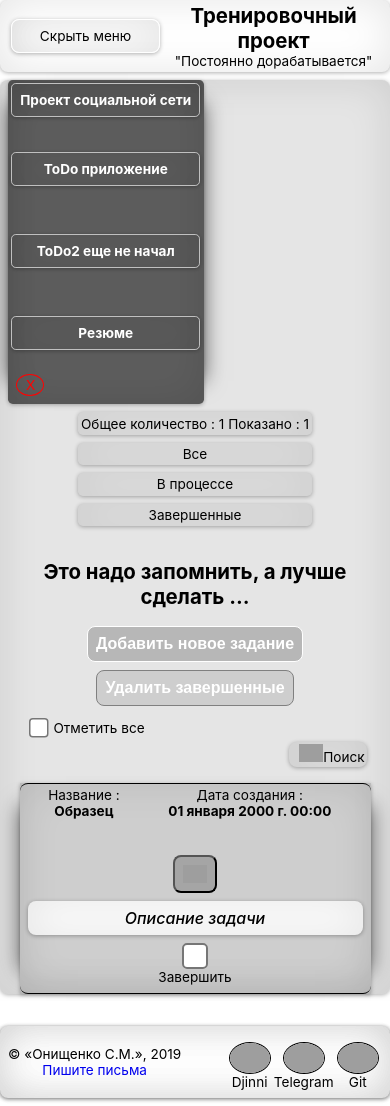
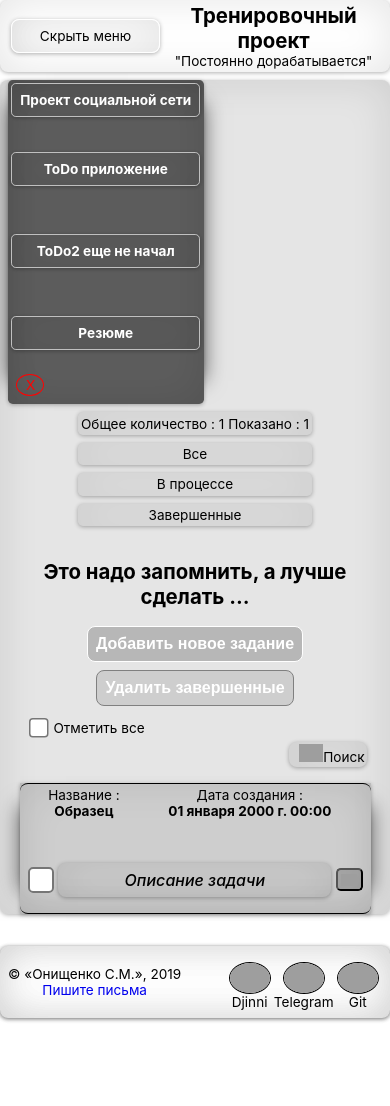
Before and after one commit to Sphinx7777/Test, a React (Create React App) app: page / in a window 390 px wide. Shown: the top 1106 px of the page. After the commit the page ends 1026 px from the top, so only its background shows below. Built offline with nearby package versions, Linux system fonts and the light colour scheme; grey boxes are pictures that could not be loaded; what redux-localstorage-simple would draw is missing.

Commit message:
app to class

```diff
--- a/src/SideBar/SideBar.jsx
+++ b/src/SideBar/SideBar.jsx
@@ -10,7 +10,7 @@ export const SideBar = ({menuShowStatus,setToggleShowSideBar}) => {
 		<div className={!menuShowStatus ? s.sideBarWrapper : (s.sideBarWrapper + ' ' + s.disableShow)}>
 			<div className={s.sideBar}>
 				<a className={s.sideBarLink} target='_blank' rel='noopener noreferrer'
-					 href="#">
+					 href="https://sphinx7777.github.io/SocialNetvork">
 					Проект социальной сети
 				</a>
 				<NavLink className={s.sideBarLink} to="/">
--- a/src/ToDo/Task.jsx
+++ b/src/ToDo/Task.jsx
@@ -2,8 +2,6 @@ import React, {useState, useEffect} from 'react'
 import s from './ToDo.module.scss'
 import settings from '../images/settings.ico'
 import add from '../images/add.ico'
-
-
 
 
 export const Task = ({
@@ -36,10 +34,18 @@ export const Task = ({
 					<div key={t.id + i} className={s.taskWrapper}>
 						<div className={s.taskName}>
 							{!t.editStatus
-								? <div><span>Название : </span><span className={s.name}>{t.name}</span></div>
+								? <div>
+									<span>Название : </span>
+									<span className={s.name}
+												onDoubleClick={() => {
+													editTask(t.id, t.name, t.description)
+												}}>{t.name}
+								</span>
+							</div>
 								: <div>
 									<span
-										className={!error ? s.fieldEditMode : s.fieldEditMode + ' ' + s.error}>Min 1 && Max 25 symbols : </span>
+										className={!error ? s.fieldEditMode : s.fieldEditMode + ' ' + s.error}>Min 1 && Max 25 symbols :
+									</span>
 									<input className={!error ? s.editName : s.editName + ' ' + s.error}
 												 defaultValue={t.name}
 												 maxLength='25'
@@ -55,11 +61,14 @@ export const Task = ({
 													 } else if (event.key === 'Escape') {
 														 setError(false);
 														 toggleEditStatus(t.id, false);
-													 }}}/>
+													 }
+												 }}/>
 								</div>
 							}
 							<div><span>Дата создания : </span><span className={s.date}>{t.createDate}</span></div>
 						</div>
+
+
 						<div className={s.task}>
 							<div className={!t.status ? s.inputWrapper : s.inputWrapper + ' ' + s.changed}>
 								<input className={s.taskStatus}
@@ -72,10 +81,12 @@ export const Task = ({
 
 							</div>
 							{!t.editStatus
-								? <div
-									className={!t.status
-										? s.taskDescription
-										: s.taskDescription + ' ' + s.taskDescriptionOff}>
+								? <div onDoubleClick={() => {
+									editTask(t.id, t.name, t.description)
+								}}
+											 className={!t.status
+												 ? s.taskDescription
+												 : s.taskDescription + ' ' + s.taskDescriptionOff}>
 									{t.description ? t.description : 'Странно...что то да должно было быть...забыли написать наверное'}
 								</div>
 								: <div className={s.areaWrapper}>
@@ -116,6 +127,9 @@ export const Task = ({
 									}} onClick={() => toggleEditStatus(t.id, false)} title='Закрыть'>X</span>
 								</div>}
 						</div>
+
+
+
 					</div>
 				)
 			})}
--- a/src/ToDo/ToDo.module.scss
+++ b/src/ToDo/ToDo.module.scss
@@ -2,6 +2,7 @@
 	border-radius: $br;
 	outline: none;
 }
+
 $shad: 0 1px 4px rgba(0, 0, 0, .3),
 -23px 0 20px -23px rgba(0, 0, 0, .6),
 23px 0 20px -23px rgba(0, 0, 0, .6),
@@ -249,6 +250,7 @@ inset 0 0 40px rgba(0, 0, 0, .1);
 							border: 1px solid black;
 							font-size: 1.1rem;
 						}
+
 						.editName.error {
 							border: 1px solid red;
 						}
@@ -289,43 +291,44 @@ inset 0 0 40px rgba(0, 0, 0, .1);
 							}
 
 							.area {
-								height: 7rem;
+								height: 10rem;
 								@include bRad (0.5rem);
 								box-shadow: $shad;
 								font-size: 1.4rem;
-								resize: none;
+								/*resize: none;*/
 								border: 1px solid black;
 								max-width: 30rem;
 								width: 33rem;
 								@media screen and (max-width: 900px) {
 									max-width: 29rem;
-									max-height: 7rem;
+									max-height: 20rem;
 								}
 								@media screen and (max-width: 800px) {
 									max-width: 27rem;
-									max-height: 7rem;
+
 								}
 								@media screen and (max-width: 750px) {
 									max-width: 24rem;
-									max-height: 7rem;
+
 								}
 								@media screen and (max-width: 650px) {
 									max-width: 20rem;
-									max-height: 7rem;
+
 								}
 								@media screen and (max-width: 600px) {
 									max-width: 18rem;
-									max-height: 7rem;
+
 								}
 								@media screen and (max-width: 550px) {
 									max-width: 15rem;
-									max-height: 7rem;
+
 								}
 								@media screen and (max-width: 500px) {
 									max-width: 14rem;
-									max-height: 5rem;
+
 								}
 							}
+
 							.area.error {
 								border: 1px solid red;
 							}
@@ -366,7 +369,7 @@ inset 0 0 40px rgba(0, 0, 0, .1);
 							padding: 7px 0;
 							@include bRad (0.5rem);
 							box-shadow: $shad;
-							background-color: white;
+
 
 						}
 
@@ -422,7 +425,22 @@ inset 0 0 40px rgba(0, 0, 0, .1);
 
 					@media screen and (max-width: 500px) {
 						.task {
-							flex-direction: column-reverse;
+							.inputWrapper {
+
+								span {
+									display: none;
+								}
+							}
+							.taskEdit {
+								display: flex;
+								padding: 0.2rem;
+								@include bRad (0.3rem);
+								cursor: pointer;
+
+								.settingsIcon {
+									max-width: 1rem;
+								}
+							}
 						}
 					}
 				}
@@ -459,6 +477,7 @@ inset 0 0 40px rgba(0, 0, 0, .1);
 				}
 			}
 		}
+
 		@media screen and (max-width: 750px) {
 			.filterWrapper {
 				display: inline-flex;
@@ -473,13 +492,13 @@ inset 0 0 40px rgba(0, 0, 0, .1);
 						margin: 0 0 0.5rem 0;
 					}
 				}
+
 				.allCount {
 					max-width: 100%;
 					margin: 0 0 0.5rem 0;
 				}
 			}
 		}
-
 
 
 	}
```
